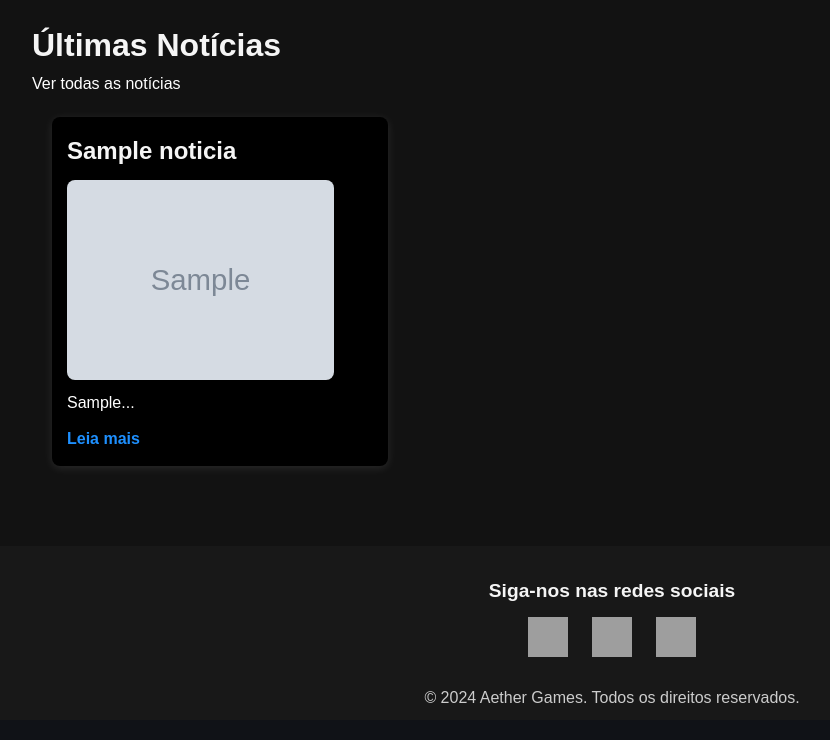
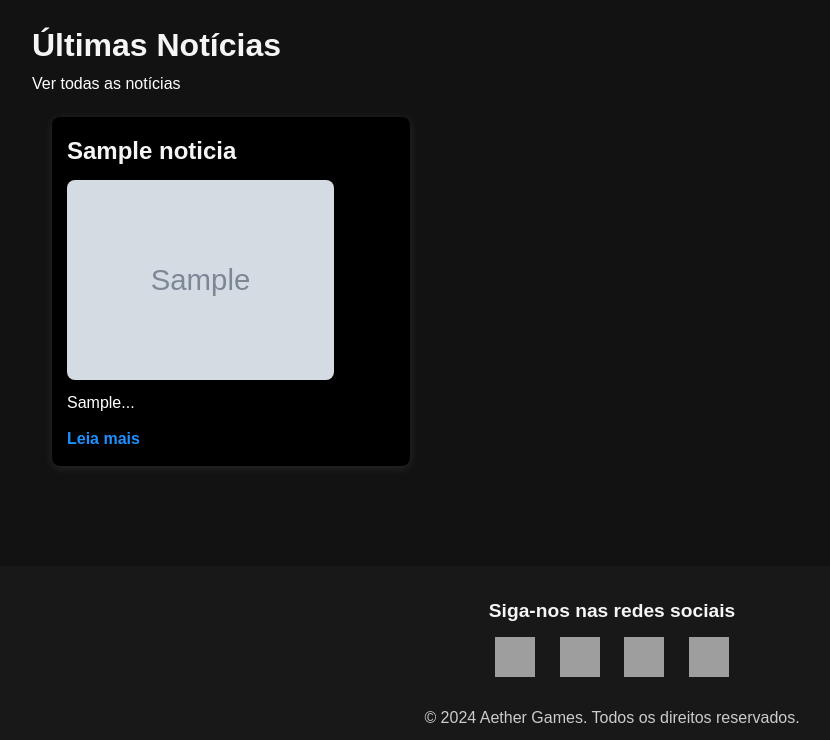
Before and after one commit to Kayo-Elias/Aether_Games-php, a PHP site: page / in a window 1280 px wide. Shown: the part 110-850 px from the top of the page, without its empty margins (28-858 px from the left). Before the commit the page ends 813 px from the top, so only its background shows below. Run offline with PHP 8.4, Linux system fonts and the light colour scheme; tables that the repository leaves empty or names only in its code hold one stand-in row (values such as "Sample post"); grey boxes marked "Sample" are stand-in pictures; grey boxes are pictures that could not be loaded.

Commit message:
update style.css e index.php

```diff
--- a/css/style.css
+++ b/css/style.css
@@ -73,7 +73,7 @@ header {
   gap: 20px;
 }
 
-/* Barra de pesquisa */
+/* Barra de Pesquisa */
 .pesquisa-form input {
   padding: 5px;
   border: 1px solid #ccc;
@@ -131,8 +131,9 @@ article {
   color: #fff;
   padding: 15px;
   border-radius: 8px;
-  width: 30%;
+  width: 32%;
   box-shadow: 0 2px 10px rgba(255, 255, 255, 0.1);
+  margin-bottom: 20px; /* Ajustei para reduzir o espaçamento */
 }
 
 article h2 {
--- a/index.php
+++ b/index.php
@@ -70,15 +70,14 @@ if (!isset($conexao)) {
                 <?php if (!empty($noticia['imagem'])): ?>
                     <img src="<?php echo htmlspecialchars($noticia['imagem']); ?>" alt="Imagem da notícia" class="noticia-img">
                 <?php endif; ?>
-                <p><?php echo nl2br(htmlspecialchars(substr($noticia['conteudo'], 0, 150))); ?>...</p>
-                <a href="noticia_completa.php?id=<?php echo $noticia['id']; ?>" class="ver-mais">Leia mais</a>
+                <p><?php echo substr(htmlspecialchars($noticia['conteudo']), 0, 150) . '...'; ?></p>
+                <small><?php echo $noticia['data']; ?></small>
+                <a href="noticia.php?id=<?php echo $noticia['id']; ?>" class="ver-mais">Leia mais</a>
             </article>
-        <?php
-            endwhile;
-        else:
-            echo "<p>Nenhuma notícia encontrada.</p>";
-        endif;
-        ?>
+        <?php endwhile; ?>
+        <?php else: ?>
+            <p>Nenhuma notícia encontrada.</p>
+        <?php endif; ?>
         </div>
     </main>
 
@@ -86,14 +85,17 @@ if (!isset($conexao)) {
     <footer>
         <div class="redes-sociais-container">
             <h2>Siga-nos nas redes sociais</h2>
-            <a href="#" class="rede-social-link">
+            <a href="https://facebook.com" class="rede-social-link">
                 <img src="img/facebook.png" alt="Facebook" class="rede-social-icon">
             </a>
-            <a href="#" class="rede-social-link">
+            <a href="https://twitter.com" class="rede-social-link">
                 <img src="img/twitter.png" alt="Twitter" class="rede-social-icon">
             </a>
-            <a href="#" class="rede-social-link">
+            <a href="https://instagram.com" class="rede-social-link">
                 <img src="img/instagram.png" alt="Instagram" class="rede-social-icon">
+            </a>
+            <a href="https://youtube.com" class="rede-social-link">
+                <img src="img/youtube.png" alt="YouTube" class="rede-social-icon">
             </a>
         </div>
         <p>&copy; 2024 Aether Games. Todos os direitos reservados.</p>
```
